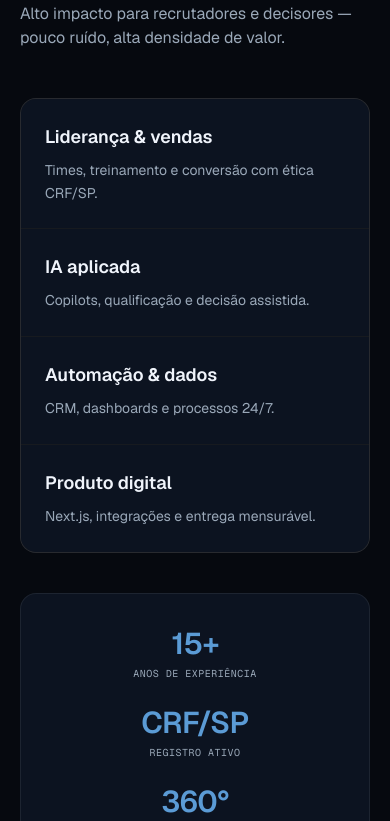
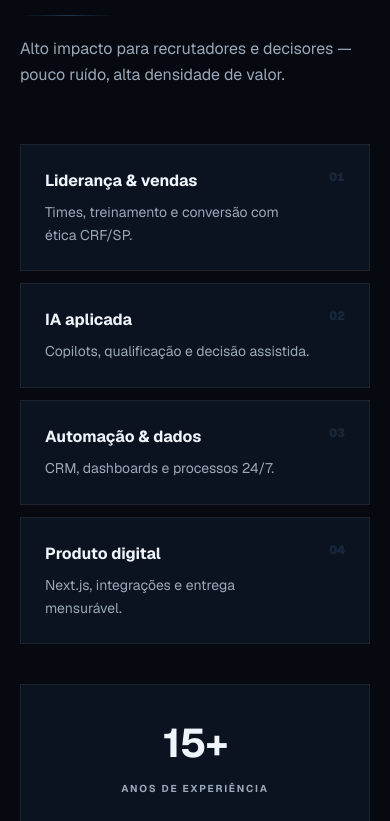
Before and after one commit to tpiola/thiagopiola, a Next.js app: page / in a window 390 px wide. Shown: the part 2683-3504 px from the top of the page. Built offline with nearby package versions, Linux system fonts and the light colour scheme.

Commit message:
Refactor Competencias componenfeat(competencias): left accent bars, hover states, modern grid metrics, bg orbt layout and styles
Updated layout and styling for the Competencias component. Enhanced the skills grid and metrics display with improved animations and responsiveness.

```diff
--- a/components/Competencias.tsx
+++ b/components/Competencias.tsx
@@ -1,5 +1,6 @@
 "use client";
 
+import { motion, useReducedMotion } from "framer-motion";
 import { competencias } from "@/lib/content";
 import { CountUp } from "./motion/CountUp";
 import { Reveal } from "./motion/Reveal";
@@ -7,46 +8,87 @@
 import { SectionLabel } from "./SectionLabel";
 
 export function Competencias() {
+  const reduce = useReducedMotion();
+
   return (
-    <section id="competencias" className="border-b border-border py-20 md:py-28">
-      <div className="mx-auto max-w-6xl px-5 md:px-8">
+    <section id="competencias" className="relative border-b border-border py-24 md:py-36 overflow-hidden">
+      {/* BG accent */}
+      <div
+        className="pointer-events-none absolute bottom-0 left-0 w-[400px] h-[400px] rounded-full opacity-[0.03]"
+        style={{ background: 'radial-gradient(circle, var(--brand-light), transparent 70%)' }}
+        aria-hidden
+      />
+
+      <div className="relative mx-auto max-w-6xl px-5 md:px-8">
         <Reveal className="max-w-2xl" variant="right">
           <SectionLabel index="02">Competências</SectionLabel>
-          <h2 className="mt-4 text-3xl font-semibold tracking-tight text-foreground md:text-4xl">
+          <h2 className="mt-4 text-heading-xl font-semibold tracking-tight text-foreground">
             {competencias.title}
           </h2>
-          <p className="mt-4 text-base text-muted">{competencias.lead}</p>
+          <div className="mt-4 divider-brand w-24" />
+          <p className="mt-5 text-base text-muted leading-relaxed">{competencias.lead}</p>
         </Reveal>
 
+        {/* Skills Grid — borderless, spacing-based layout */}
         <Stagger
-          className="mt-12 grid gap-px overflow-hidden rounded-2xl border border-border bg-border sm:grid-cols-2"
+          className="mt-14 grid gap-3 sm:grid-cols-2"
           stagger={0.07}
         >
-          {competencias.skills.map((skill) => (
+          {competencias.skills.map((skill, i) => (
             <StaggerItem key={skill.title}>
-              <div className="group h-full bg-surface-elevated p-6 transition-colors duration-500 hover:bg-[color-mix(in_srgb,var(--brand)_5%,var(--surface-elevated))] md:p-8">
-                <h3 className="text-lg font-semibold text-foreground transition-transform duration-500 group-hover:translate-x-0.5">
+              <motion.div
+                className="group relative overflow-hidden border border-border bg-surface-elevated p-6 md:p-7 transition-all duration-400"
+                whileHover={reduce ? undefined : { y: -2, borderColor: 'color-mix(in srgb, var(--brand) 30%, transparent)' }}
+              >
+                {/* Left accent bar */}
+                <div
+                  className="absolute left-0 top-0 bottom-0 w-[2px] opacity-0 group-hover:opacity-100 transition-opacity duration-500"
+                  style={{ background: 'linear-gradient(to bottom, transparent, var(--brand), transparent)' }}
+                />
+                <div className="flex items-start justify-between gap-4">
+                  <div>
+                    <h3 className="text-base font-bold text-foreground group-hover:text-[var(--brand)] transition-colors duration-300">
                       {skill.title}
                     </h3>
                     <p className="mt-2 text-sm leading-relaxed text-muted">{skill.desc}</p>
                   </div>
+                  <span
+                    className="flex-shrink-0 text-xs font-black tabular-nums opacity-15"
+                    style={{ color: 'var(--brand)' }}
+                    aria-hidden
+                  >
+                    {String(i + 1).padStart(2, '0')}
+                  </span>
+                </div>
+              </motion.div>
             </StaggerItem>
           ))}
         </Stagger>
 
-        <Reveal delay={0.1} variant="scale">
-          <div className="mt-10 grid gap-6 rounded-2xl border border-border bg-surface-elevated p-8 sm:grid-cols-3">
-            {competencias.metrics.map((m) => (
-              <div key={m.label} className="text-center sm:text-left">
+        {/* Metrics */}
+        <Reveal delay={0.12} variant="scale">
+          <div className="mt-10 overflow-hidden border border-border bg-surface-elevated">
+            <div className="grid sm:grid-cols-3 divide-y sm:divide-y-0 sm:divide-x divide-border">
+              {competencias.metrics.map((m, i) => (
+                <motion.div
+                  key={m.label}
+                  className="group relative p-7 md:p-8 text-center sm:text-left transition-colors duration-300 hover:bg-[color-mix(in_srgb,var(--brand)_4%,var(--surface-elevated))]"
+                  initial={reduce ? false : { opacity: 0, y: 16 }}
+                  whileInView={{ opacity: 1, y: 0 }}
+                  viewport={{ once: true }}
+                  transition={{ delay: i * 0.1 + 0.2, duration: 0.6 }}
+                >
                   <CountUp
                     value={m.value}
-                  className="text-3xl font-semibold tracking-tight text-[var(--brand)]"
+                    className="text-[2.5rem] font-bold tracking-tight"
+                    style={{ color: 'var(--brand)' }}
                   />
-                <p className="mt-1 font-mono text-[10px] uppercase tracking-wider text-muted">
+                  <p className="mt-2 text-[10px] font-bold uppercase tracking-[0.18em] text-muted">
                     {m.label}
                   </p>
+                </motion.div>
+              ))}
             </div>
-            ))}
           </div>
         </Reveal>
       </div>
```
Lines whose indentation alone changed are shown as unchanged.
